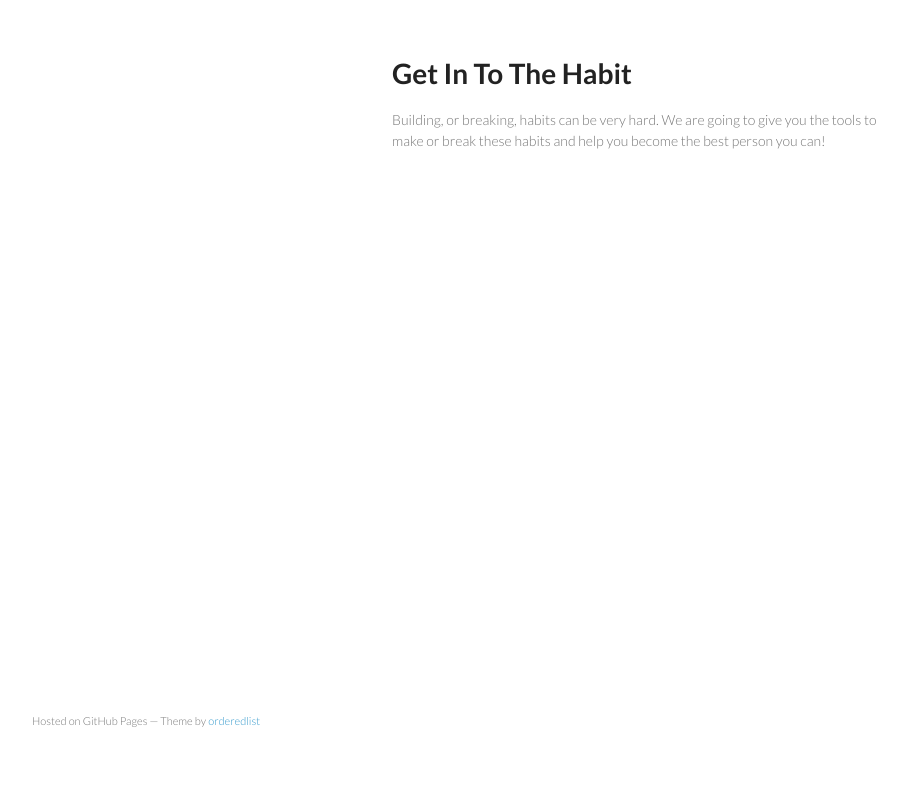
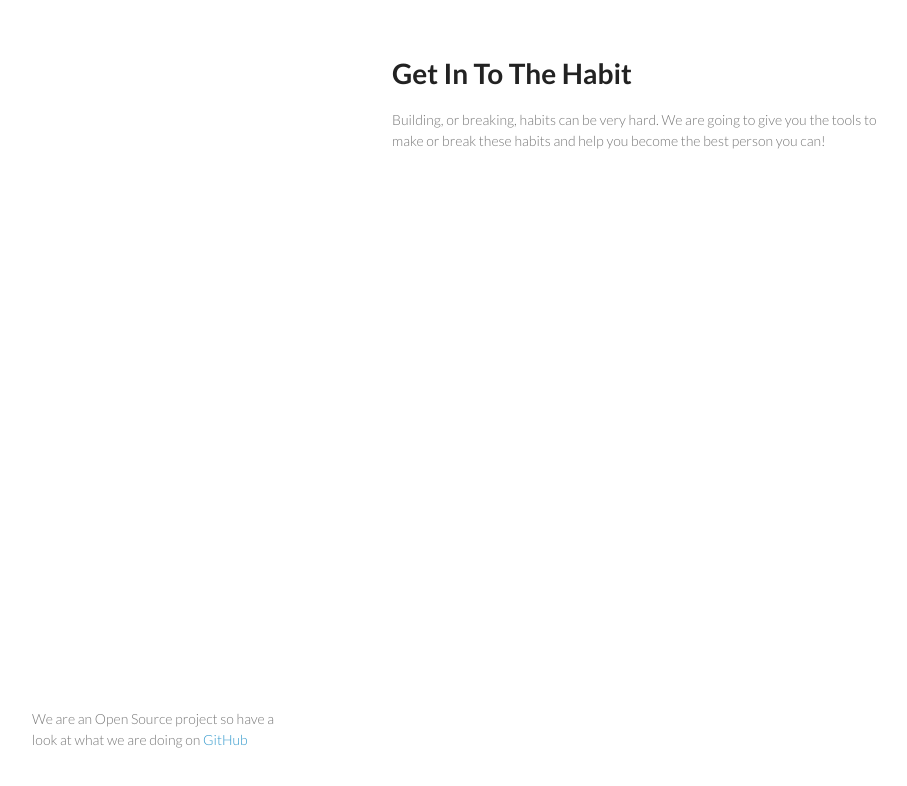
Before and after one commit to getinthehabit/getinthehabit.github.com, a plain HTML site: page index.html in a window 1280 px wide. Shown: the whole page, without its empty margins (178-1085 px from the left). Drawn offline with Linux system fonts and the light colour scheme.

Commit message:
cleaned up footer and title

```diff
--- a/index.html
+++ b/index.html
@@ -3,7 +3,7 @@
   <head>
     <meta charset="utf-8">
     <meta http-equiv="X-UA-Compatible" content="chrome=1">
-    <title>Getinthehabit.github.com by getinthehabit</title>
+    <title>Home | Get In The Habit</title>
 
     <link rel="stylesheet" href="stylesheets/styles.css">
     <link rel="stylesheet" href="stylesheets/pygment_trac.css">
@@ -20,7 +20,7 @@
 <p>Building, or breaking, habits can be very hard. We are going to give you the tools to make or break these habits and help you become the best person you can!</p>
       </section>
       <footer>
-        <p><small>Hosted on GitHub Pages &mdash; Theme by <a href="https://github.com/orderedlist">orderedlist</a></small></p>
+        We are an Open Source project so have a look at what we are doing on <a href='https://github.com/getinthehabit'>GitHub</a>
       </footer>
     </div>
     <script src="javascripts/scale.fix.js"></script>
```
